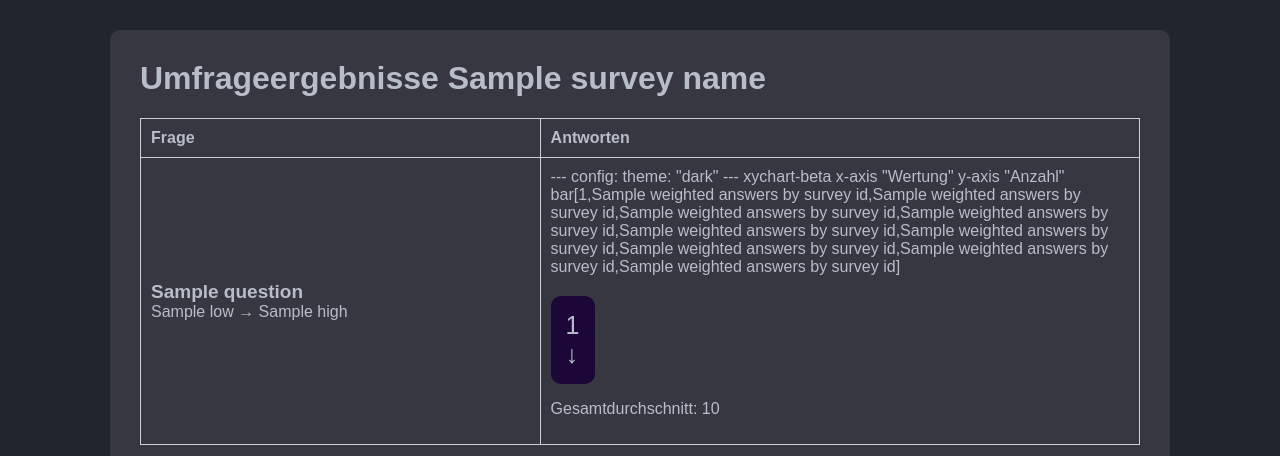
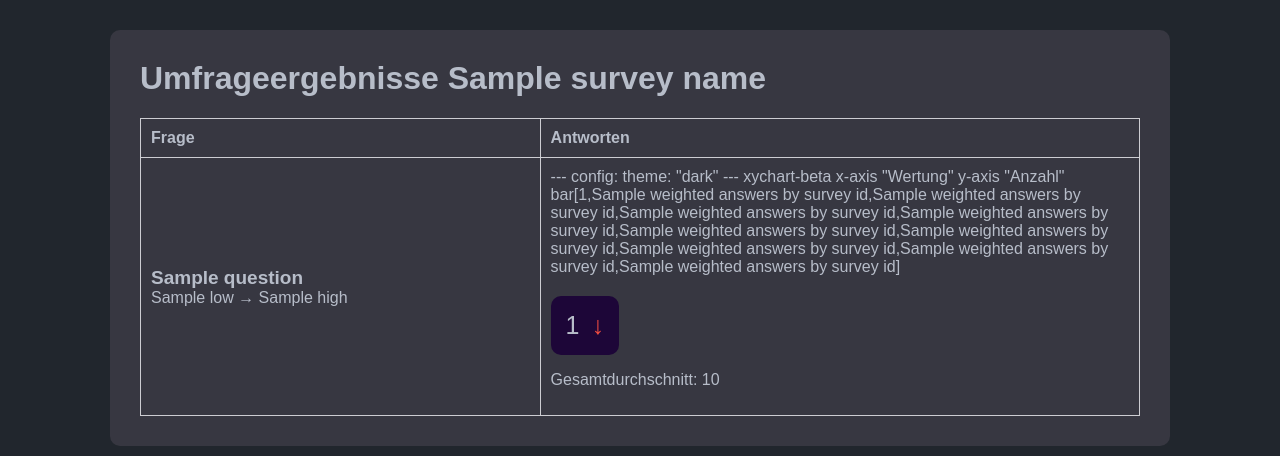
Before and after one commit to johnturbo82/team_health, a Flask app: template templates/results.html in a window 1280 px wide. Shown: the top 456 px of the page. Run offline with Flask 3, Linux system fonts and the light colour scheme; the template is opened without the code that fills it: most values are stand-ins (such as "Sample title", 1, 10 or a date in 2020).

Commit message:
arrow styling

```diff
--- a/static/style.css
+++ b/static/style.css
@@ -174,3 +174,20 @@
     display: inline-block;
     font-size: 25px;
 }
+
+.average-box .direction-box {
+    display: inline-block;
+    margin-left: 5px;
+}
+
+.average-box .direction-box.up {
+    color: var(--color-future-green);
+}
+
+.average-box .direction-box.down {
+    color: var(--color-sun-red);
+}
+
+.average-box .direction-box.equal {
+    color: var(--color-white);
+}
--- a/templates/results.html
+++ b/templates/results.html
@@ -32,17 +32,17 @@
                 <div class="average-box">
                     {{ average_answers_by_survey_id[question.id] }}
                     {% if average_answers_by_survey_id[question.id] > averages[question.id] %}
-                        <div class="direction-box">
+                        <div class="direction-box up">
                             &uarr;
                         </div>
                     {% endif %}
                     {% if average_answers_by_survey_id[question.id] == averages[question.id] %}
-                        <div class="direction-box">
+                        <div class="direction-box equal">
                             &bull;
                         </div>
                     {% endif %}
                     {% if average_answers_by_survey_id[question.id] < averages[question.id] %}
-                        <div class="direction-box">
+                        <div class="direction-box down">
                             &darr;
                         </div>
                     {% endif %}
```
